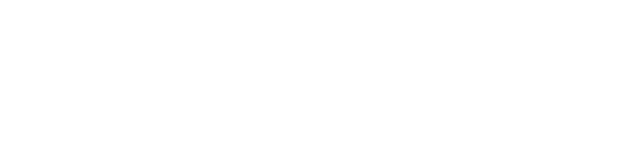
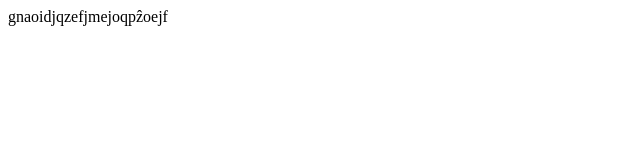
Before and after one commit to Cappydev/ProjetJquery, a plain HTML site: page index.html in a window 1280 px wide. Shown: the whole page, without its empty margins (0-640 px from the left). Drawn offline with nearby package versions, Linux system fonts and the light colour scheme.

Commit message:
tests faites pas gaffe

```diff
--- a/index.html
+++ b/index.html
@@ -7,7 +7,7 @@
    </head>
   <body>
     <section class="Simon">
-
+gnaoidjqzefjmejoqpẑoejf
     </section>
     <section class="Kevin">
 
```
